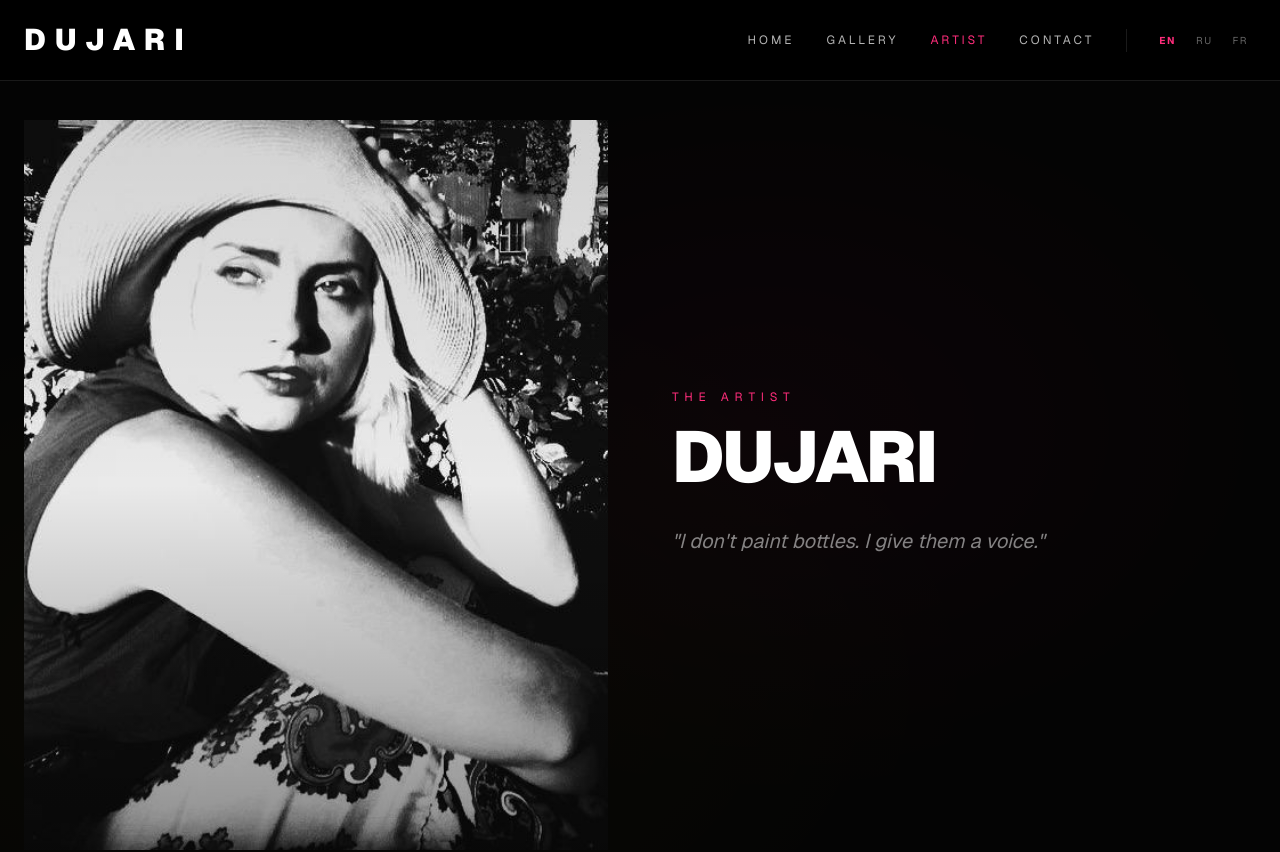
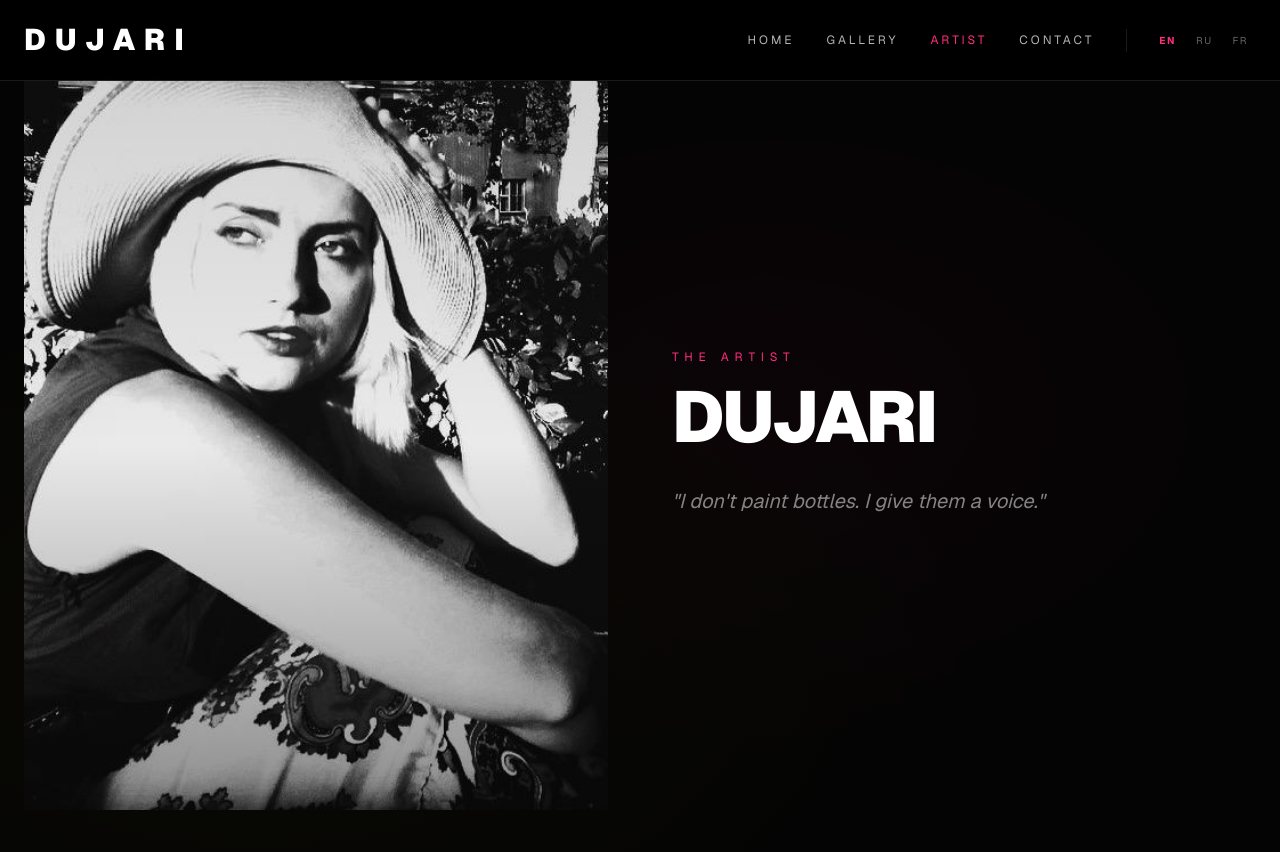
Before and after one commit to genfreemix/dujari, a Next.js app: page /artist in a window 1280 px wide. Shown: the top 852 px of the page. Built offline with nearby package versions, Linux system fonts and the light colour scheme.

Commit message:
Raise artist hero closer to header

```diff
--- a/src/app/artist/page.tsx
+++ b/src/app/artist/page.tsx
@@ -17,7 +17,7 @@ export default function ArtistPage() {
   return (
     <div className="pt-16 md:pt-20 bg-black min-h-screen">
       {/* Hero */}
-      <section className="relative pt-8 md:pt-10 pb-20 md:pb-24 overflow-hidden">
+      <section className="relative pt-0 pb-20 md:pb-24 overflow-hidden">
         <div
           className="absolute inset-0 opacity-40"
           style={{
```
